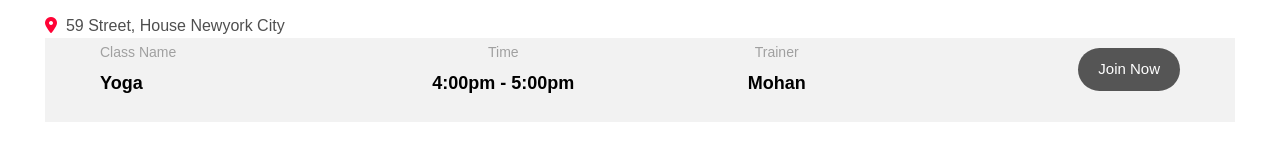
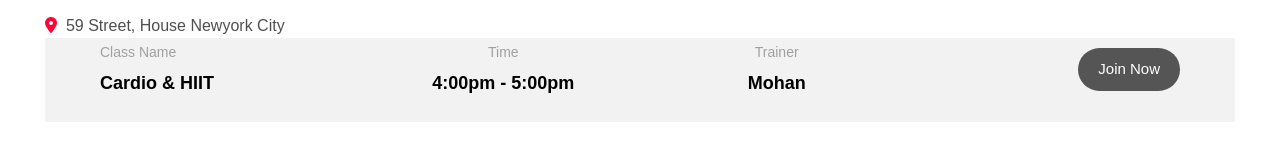
Before and after one commit to RajeshK1006/Body-Life, a React (Create React App) app: page /schedule/saturday in a window 1280 px wide. Shown: the part 762-922 px from the top of the page. Built offline with nearby package versions, Linux system fonts and the light colour scheme; no server answers.

Commit message:
Update Saturday.jsx

```diff
--- a/src/Pages/Schedule/Saturday.jsx
+++ b/src/Pages/Schedule/Saturday.jsx
@@ -131,7 +131,7 @@ function Saturday() {
             {/* class name */}
             <li className="py-[25px] px-[55px] bg-[#f2f2f2] w-full">
               <p className="text-[14px] font-medium text-[#a0a0a0]">Class Name</p>
-              <p className="text-[18px] text-black font-bold mt-3">Yoga</p>
+              <p className="text-[18px] text-black font-bold mt-3">Cardio & HIIT</p>
             </li>
             {/* time */}
             <li className="p-[25px] bg-[#f2f2f2] w-full text-center">
```
